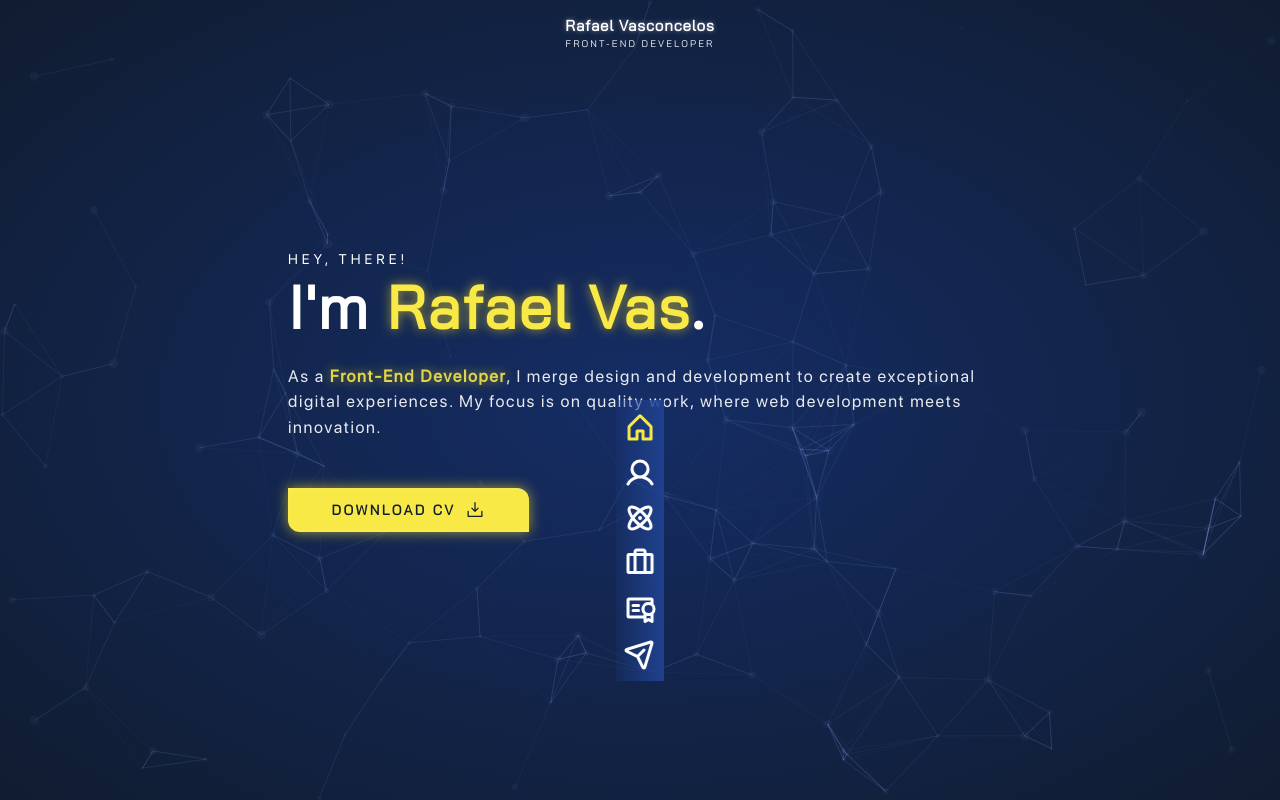
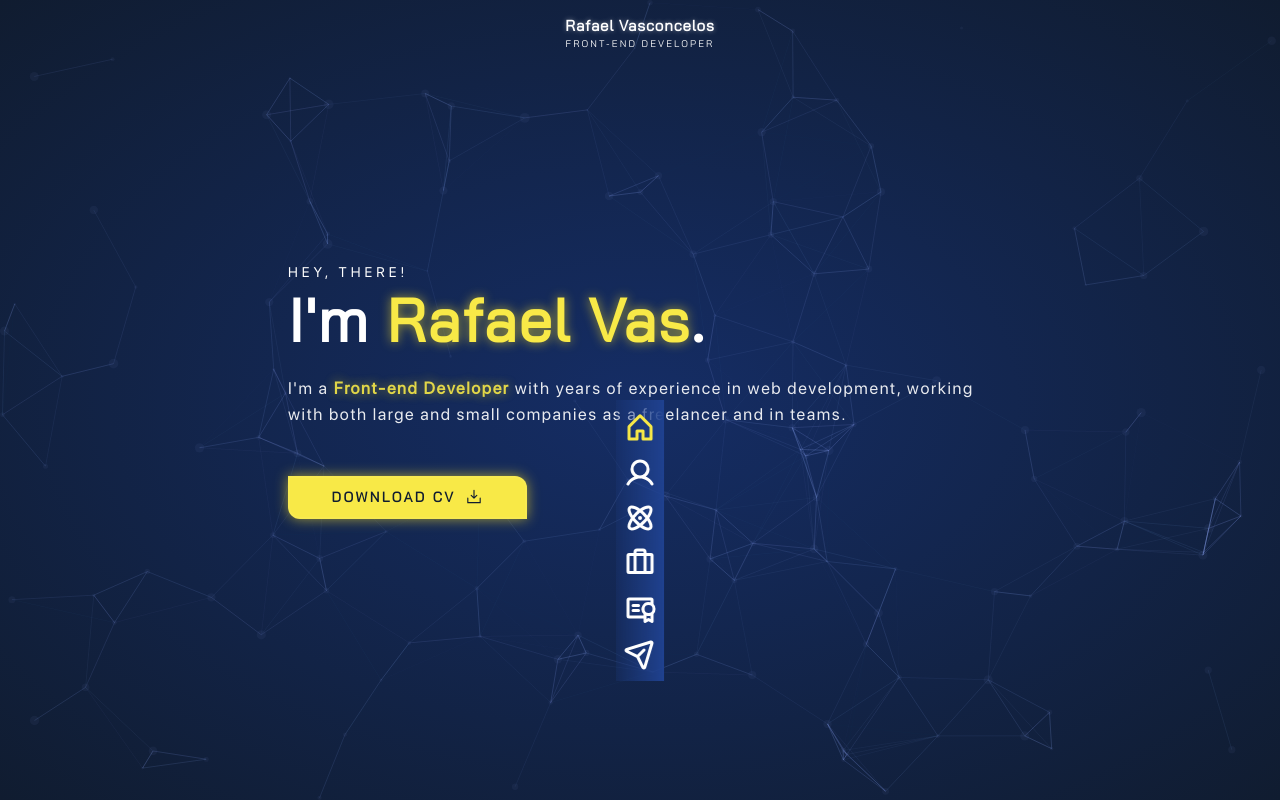
Before and after one commit to rafael-vas/rafael-vas-portfolio, a React (Vite) app: page / in a window 1280 px wide. Built offline with nearby package versions, Linux system fonts and the light colour scheme.

Commit message:
change text content & icon size

```diff
--- a/src/App/index.jsx
+++ b/src/App/index.jsx
@@ -1,4 +1,6 @@
 import "./styles.css";
+
+const cvLink = "https://drive.google.com/file/d/1LoEPMgwWAh4BoRtNWx7ZyBGqlNCBDc_q/view?usp=sharing"
 
 // import avatar from "../assets/avatar.png";
 
@@ -10,6 +12,7 @@ import { Navbar } from "../components/Navbar";
 import { Section } from "../components/Section";
 
 export function App() {
+
   return (
     <div className="app">
       <Design />
@@ -17,25 +20,27 @@ export function App() {
       <Navbar />
 
       <Section name="home" active>
-        {/* <img className="avatar" src={avatar} alt="A avatar picture of me" /> */}
+        {/* <img className="avatar" src={avatar} alt="An avatar of me" /> */}
         <article className="article">
           <p className="greeting">Hey, there!</p>
           <h1 className="title">
             I&apos;m <span>Rafael Vas</span>.
+            {/* Great to see you! */}
           </h1>
           <p className="text">
-            As a <span>Front-End Developer</span>, I merge design and
+            {/* As a <span>Front-End Developer</span>, I merge design and
             development to create exceptional digital experiences. My focus is
-            on quality work, where web development meets innovation.
+            on quality work, where web development meets innovation. */}
+            I&apos;m a <span>Front-end Developer</span> with years of experience in web development, working with both large and small companies as a freelancer and in teams.
           </p>
           <a
             className="btn"
             target="_blank"
-            href="https://drive.google.com/file/d/1LoEPMgwWAh4BoRtNWx7ZyBGqlNCBDc_q/view?usp=sharing"
+            href={cvLink}
             rel="noreferrer"
           >
             Download CV
-            <DownloadSimple size={20} />
+            <DownloadSimple size={18} />
           </a>
         </article>
       </Section>
```
